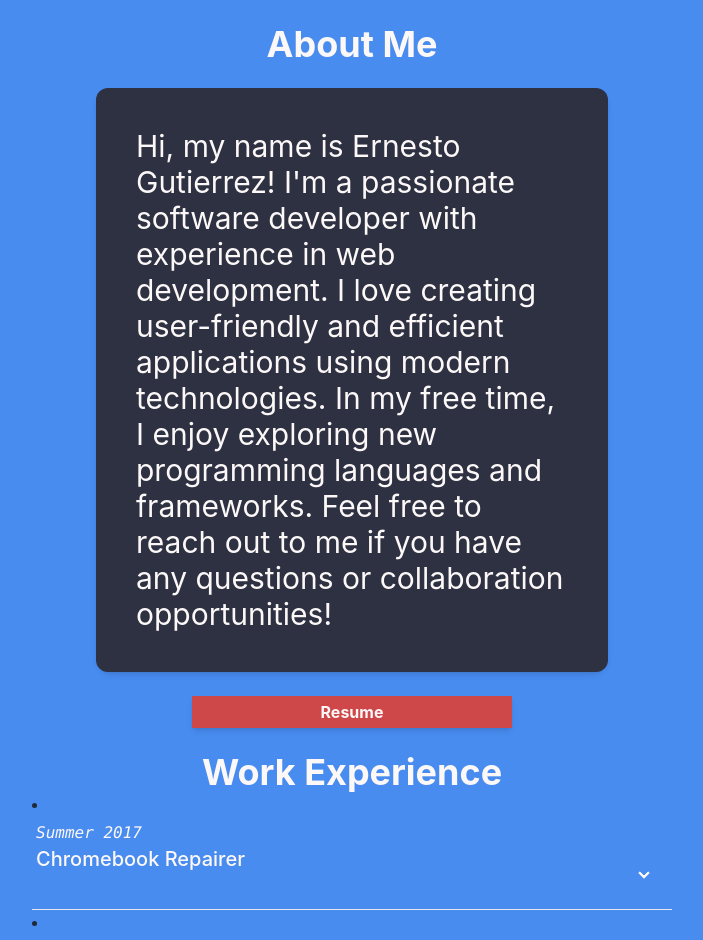
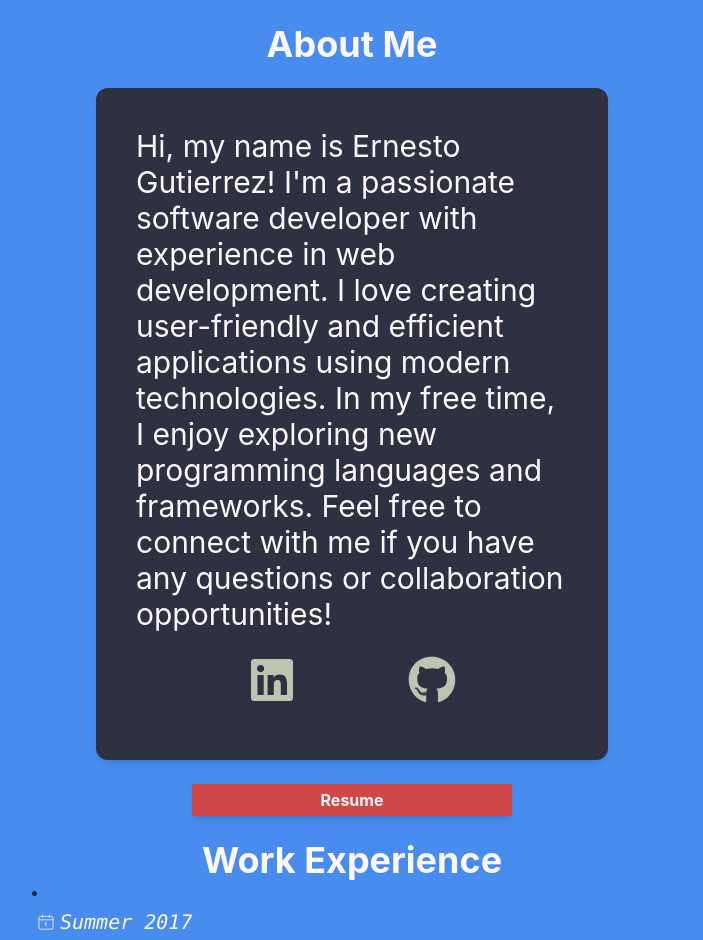
Before and after one commit to Ernest0G/portfolio, a React (Vite) app: page / in a window 1280 px wide. Shown: the part 80-1020 px from the top of the page, without its empty margins (288-991 px from the left). Built offline with nearby package versions, Linux system fonts and the light colour scheme.

Commit message:
Added icons and fixed more styling with different screen sizes

```diff
--- a/package.json
+++ b/package.json
@@ -11,7 +11,8 @@
   },
   "dependencies": {
     "react": "^18.2.0",
-    "react-dom": "^18.2.0"
+    "react-dom": "^18.2.0",
+    "react-icons": "^5.0.1"
   },
   "devDependencies": {
     "@tailwindcss/forms": "^0.5.7",
--- a/src/components/ExperienceItem.tsx
+++ /dev/null
@@ -1,9 +0,0 @@
-const ExperienceItem = ({ title, company, desc, date, position }) => {
-  return (
-    <div>
-      <h1>{title}</h1>
-    </div>
-  );
-};
-
-export default ExperienceItem;
--- a/src/components/TimelineItem.tsx
+++ b/src/components/TimelineItem.tsx
@@ -1,3 +1,5 @@
+import { CiCalendarDate } from "react-icons/ci";
+
 const TimelineItem = ({ title, company, desc, date, position }) => {
   return (
     <li>
@@ -11,14 +13,16 @@ const TimelineItem = ({ title, company, desc, date, position }) => {
         </svg>
       </div>
       <div className={`${position === "start" ? "timeline-start" : "timeline-end"} sm:text-start`}>
-        <time className="font-mono italic text-white sm:text-left">{date}</time>
+        <time className="md:flex align-middle items-center gap-1 font-mono italic text-white sm:text-left md:text-2xl lg:text-xl">
+          <CiCalendarDate /> {date}
+        </time>
         <div className="collapse collapse-arrow">
           <input type="checkbox" />
-          <div className="collapse-title sm:p-0 text-xl font-medium text-white">{title}</div>
+          <div className="collapse-title sm:p-0 text-xl md:text-3xl lg:text-2xl font-medium text-white">{title}</div>
           <div className="collapse-content text-white">
             <div className="card w-full shadow-lg">
-              <div className="card-body bg-black rounded-lg">
-                <span className="card-title text-lg sm:text-start">{company}</span>
+              <div className="card-body bg-black rounded-lg md:text-xl">
+                <span className="card-title text-lg sm:text-start md:text-2xl lg:text-xl">{company}</span>
                 <p>{desc}</p>
               </div>
             </div>
--- a/src/components/index.ts
+++ b/src/components/index.ts
@@ -1,4 +1,3 @@
 export { default as NavItem } from "./NavItem";
 export { default as TimelineItem } from "./TimelineItem";
 export { default as ProjectItem } from "./ProjectItem";
-export { default as ExperienceItem } from "./ExperienceItem";
--- a/src/pages/About.tsx
+++ b/src/pages/About.tsx
@@ -1,4 +1,6 @@
 import Resume from "../assets/data/Resume.pdf";
+import { FaLinkedin } from "react-icons/fa";
+import { FaGithub } from "react-icons/fa";
 
 const About = () => {
   return (
@@ -12,9 +14,17 @@ const About = () => {
           <p className="text-white sm:text-3xl">
             Hi, my name is Ernesto Gutierrez! I'm a passionate software developer with experience in web development. I
             love creating user-friendly and efficient applications using modern technologies. In my free time, I enjoy
-            exploring new programming languages and frameworks. Feel free to reach out to me if you have any questions
+            exploring new programming languages and frameworks. Feel free to connect with me if you have any questions
             or collaboration opportunities!
           </p>
+          <div className="w-full my-4 flex flex-row items-center justify-evenly font-bold text-secondary text-3xl md:text-5xl lg:text-5xl">
+            <a href="https://www.linkedin.com/in/ernesto1gutierrez/" target="#">
+              <FaLinkedin />
+            </a>
+            <a href="https://github.com/Ernest0G" target="#">
+              <FaGithub />
+            </a>
+          </div>
         </div>
       </div>
       <br></br>
```
Also changed, not shown: 1 other file (tests, documents, lock files or other folders).
